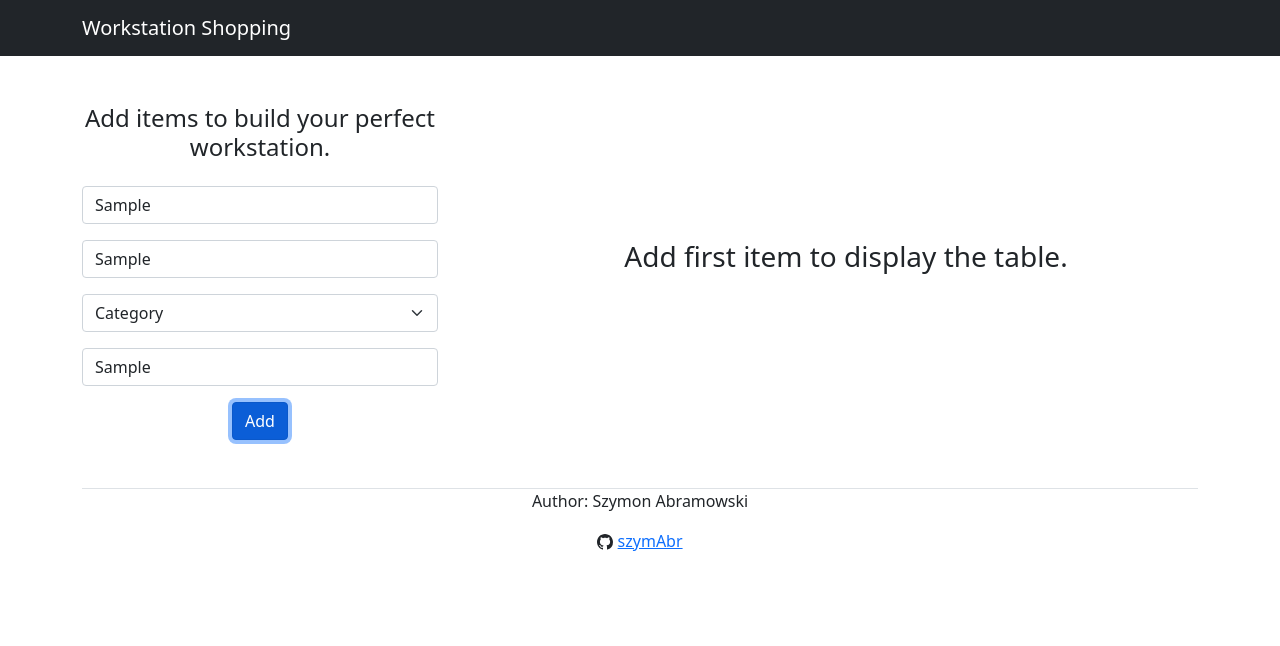
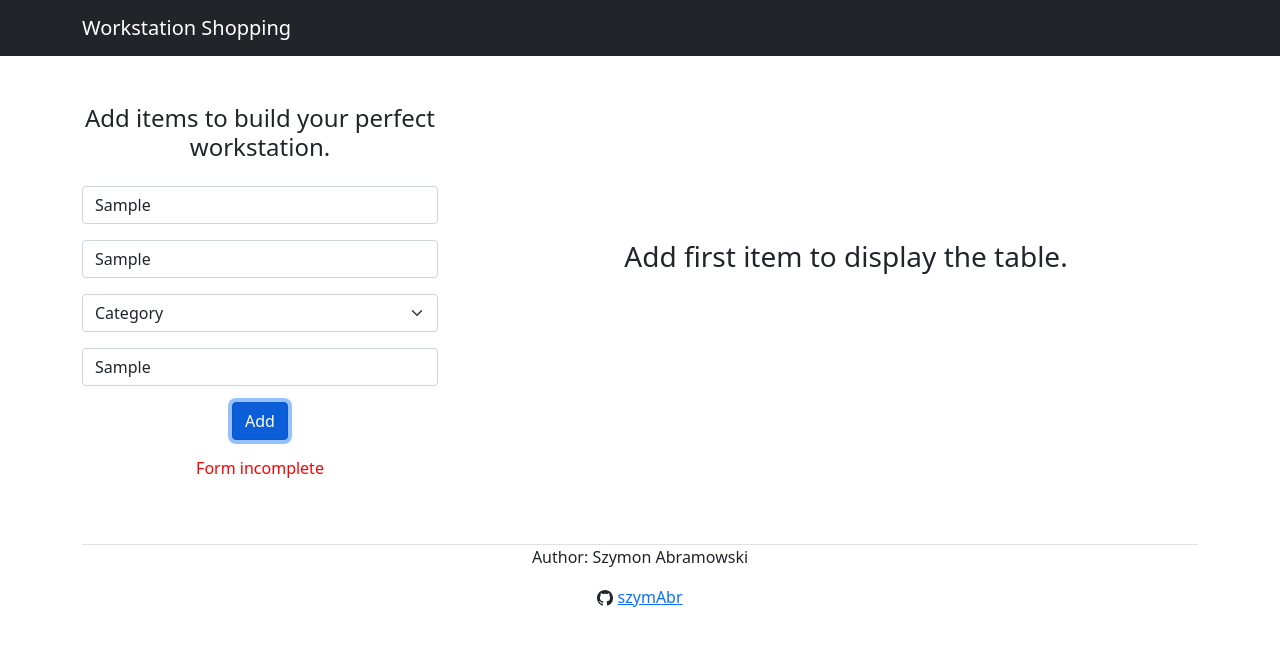
Before and after one commit to szymAbr/workstation-shopping, a React (Create React App) app: page / in a window 1280 px wide. Both pictures are taken after typing "Sample", "Sample", "Sample" into the empty fields and a click on the button "Add". Shown: the top 646 px of the page. Built offline with nearby package versions, Linux system fonts and the light colour scheme.

Commit message:
add warning for incomplete form

```diff
--- a/src/App.css
+++ b/src/App.css
@@ -10,3 +10,11 @@ html {
   margin-top: 10rem;
   margin-left: 2rem;
 }
+
+#form-incomplete {
+  color: red;
+}
+
+.hidden {
+  visibility: hidden;
+}
--- a/src/components/UserInput.jsx
+++ b/src/components/UserInput.jsx
@@ -24,14 +24,16 @@ export default function UserInput({ items, setItems }) {
     event.preventDefault();
 
     const values = Object.values(currentItem);
+    const formInfo = document.getElementById("form-incomplete");
 
-    if (values.some((value) => value == false)) {
-      return;
+    if (values.some((value) => !value)) {
+      formInfo.classList.remove("hidden");
     } else {
       const newItems = [...items];
 
+      formInfo.classList.add("hidden");
+
       newItems.push(currentItem);
-
       setItems(newItems);
 
       setCurrentItem({
@@ -44,6 +46,7 @@ export default function UserInput({ items, setItems }) {
     }
   }
 
+  // add edit option: different h4, button Add -> Confirm/OK, highlight edited row
   return (
     <>
       <h4 className="my-4">Add items to build your perfect workstation.</h4>
@@ -96,6 +99,10 @@ export default function UserInput({ items, setItems }) {
         <Button variant="primary" type="submit">
           Add
         </Button>
+
+        <p id="form-incomplete" className="mt-3 hidden">
+          Form incomplete
+        </p>
       </Form>
     </>
   );
```
